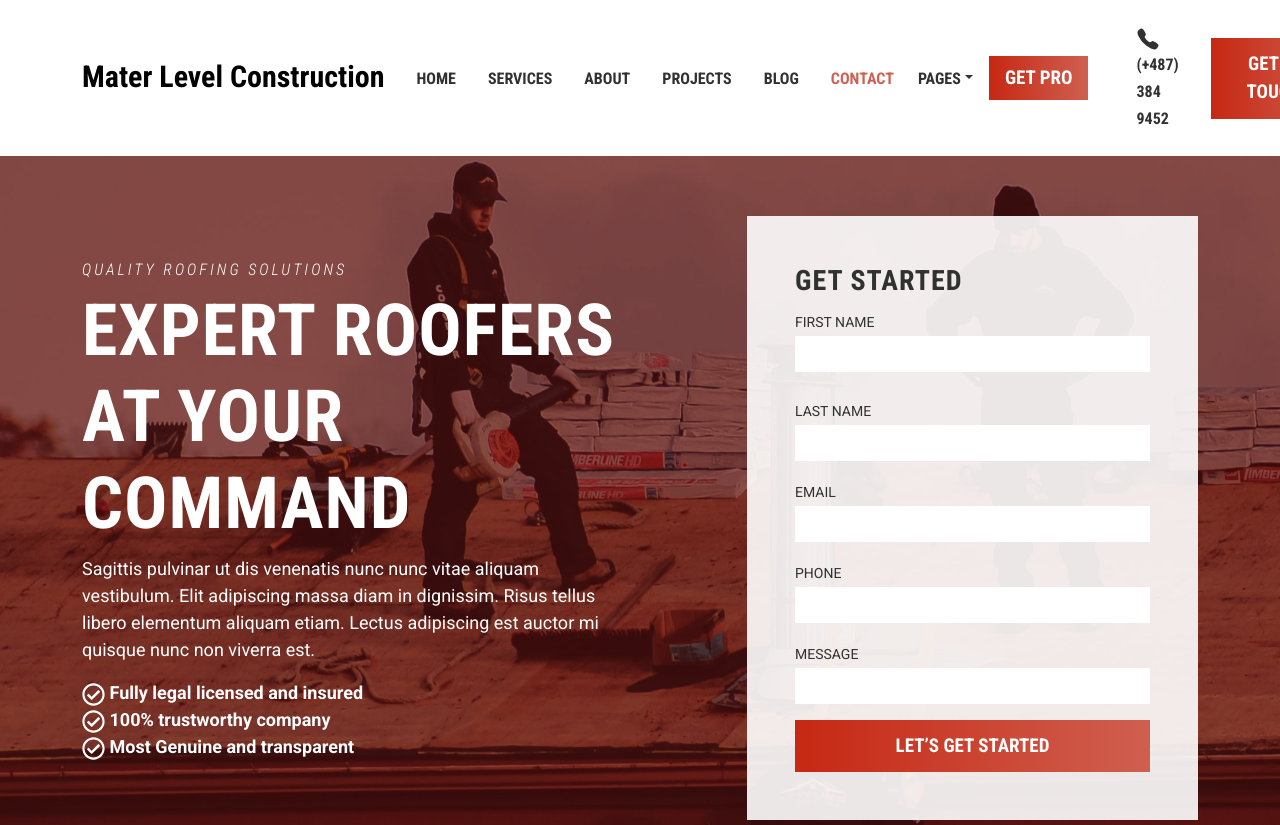
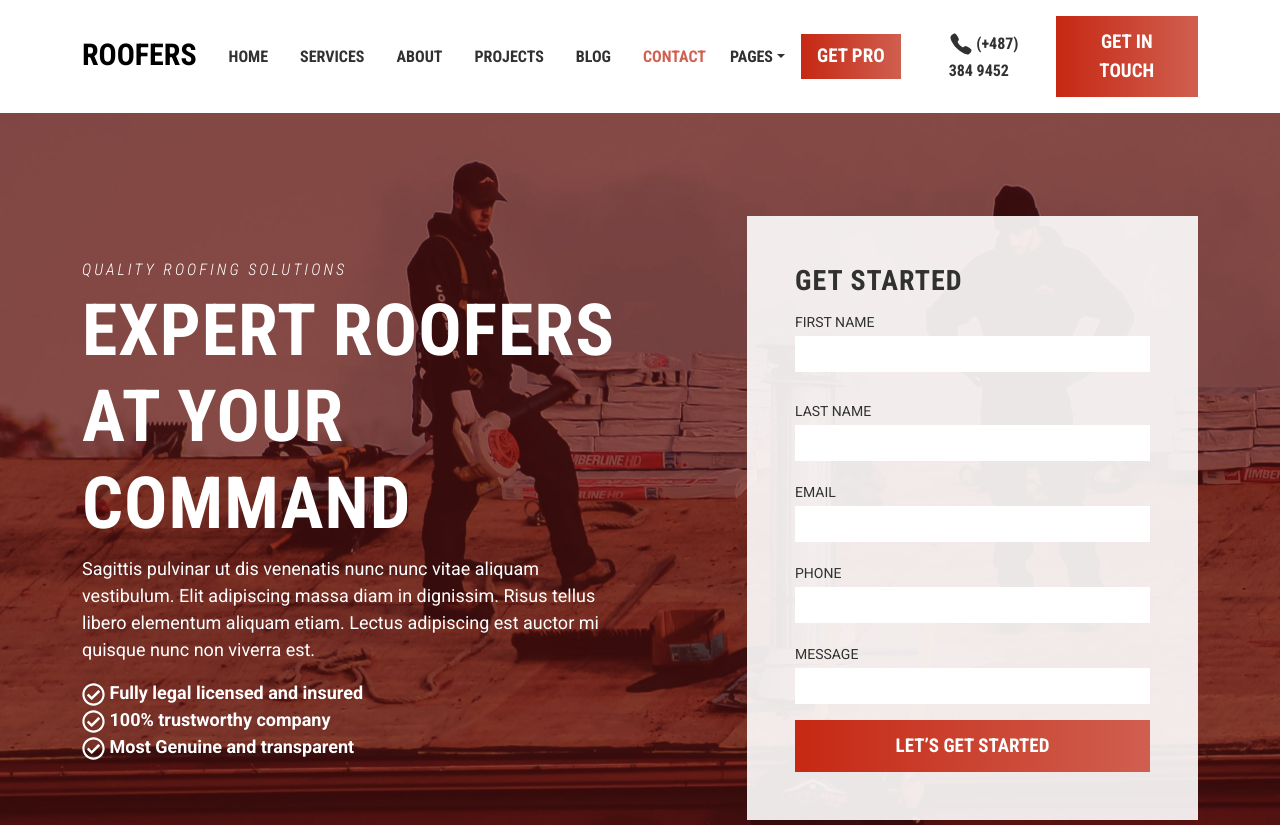
Before and after one commit to izhan5615/roofertemplates, a plain HTML site: page index.html in a window 1280 px wide. Shown: the top 825 px of the page. Drawn offline with nearby package versions, Linux system fonts and the light colour scheme.

Commit message:
Update index.html

```diff
--- a/index.html
+++ b/index.html
@@ -39,7 +39,7 @@
 
     <nav class="navbar navbar-expand-lg bg-white navbar-light container-fluid py-3 position-fixed ">
         <div class="container">
-            <a class="navbar-brand" ><span style="font-weight: 700; font-size: 30px;" > Mater Level Construction</span></a>
+            <a class="navbar-brand" ><span style="font-weight: 700; font-size: 30px;" >ROOFERS</span></a>
             <button class="navbar-toggler" type="button" data-bs-toggle="offcanvas" data-bs-target="#offcanvasNavbar"
                 aria-controls="offcanvasNavbar">
                 <span class="navbar-toggler-icon"></span>
```
